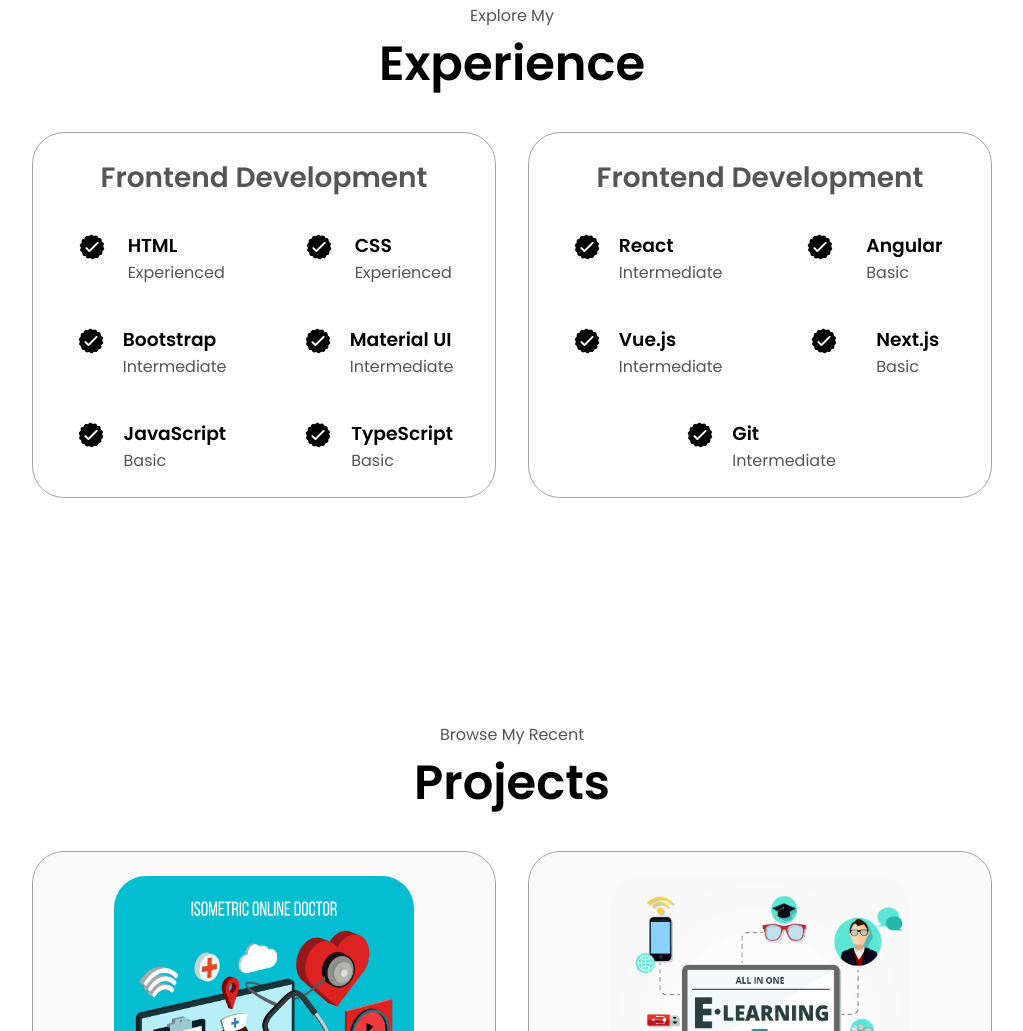
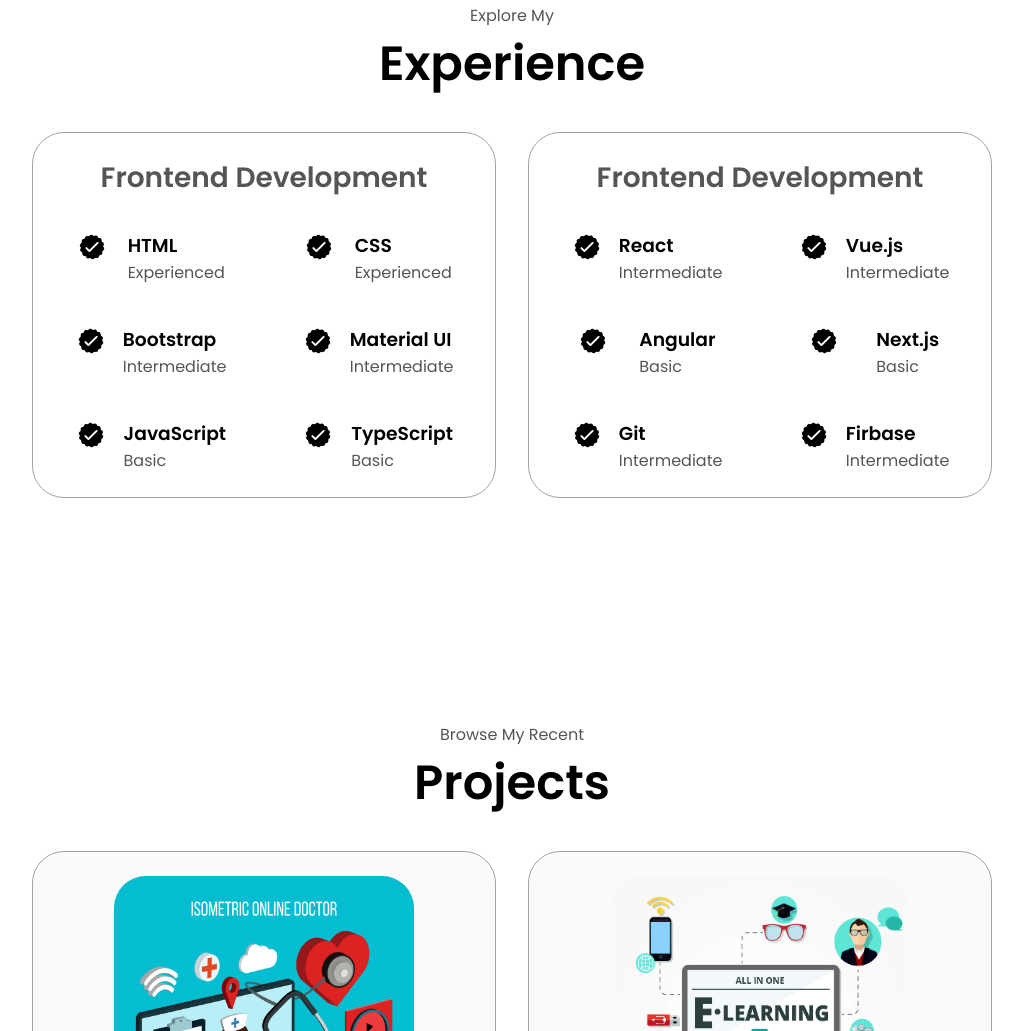
Before and after one commit to N-kapila/my-new-portfolio, a plain HTML site: page index.html in a window 1280 px wide. Shown: the part 1869-2900 px from the top of the page, without its empty margins (128-1151 px from the left). Drawn offline with Linux system fonts and the light colour scheme.

Commit message:
add firebase skill

```diff
--- a/index.html
+++ b/index.html
@@ -217,8 +217,8 @@
                   class="icon"
                 />
                 <div>
-                  <h3>Angular</h3>
-                  <p>Basic</p>
+                  <h3>Vue.js</h3>
+                  <p>Intermediate</p>
                 </div>
               </article>
               <article>
@@ -228,10 +228,11 @@
                   class="icon"
                 />
                 <div>
-                  <h3>Vue.js</h3>
-                  <p>Intermediate</p>
+                  <h3>Angular</h3>
+                  <p>Basic</p>
                 </div>
               </article>
+
               <article>
                 <img
                   src="./assets/checkmark.png"
@@ -251,6 +252,17 @@
                 />
                 <div>
                   <h3>Git</h3>
+                  <p>Intermediate</p>
+                </div>
+              </article>
+              <article>
+                <img
+                  src="./assets/checkmark.png"
+                  alt="Experience icon"
+                  class="icon"
+                />
+                <div>
+                  <h3>Firbase</h3>
                   <p>Intermediate</p>
                 </div>
               </article>
```
Also changed, not shown: 1 other file.
